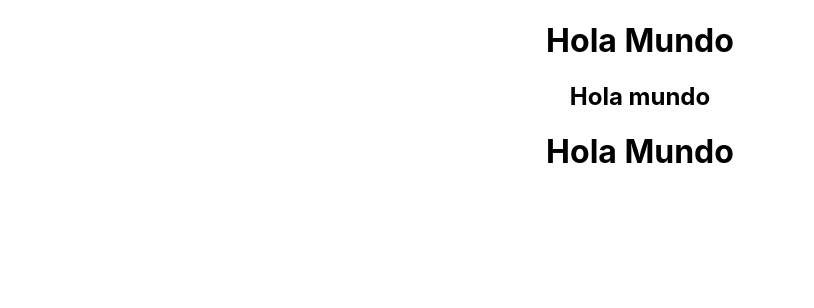
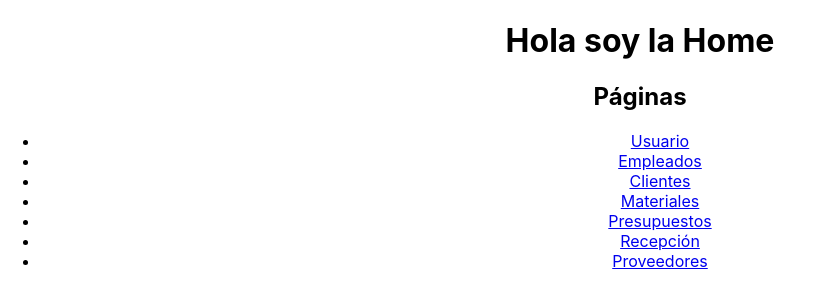
Before and after one commit to emilioQuilodran/electroServiceFront, a React (Create React App) app: page / in a window 1280 px wide. Shown: the top 308 px of the page, without its empty margins (0-814 px from the left). Built offline with nearby package versions, Linux system fonts and the light colour scheme.

Commit message:
Primera estructura

```diff
--- a/package.json
+++ b/package.json
@@ -8,6 +8,7 @@
     "@testing-library/user-event": "^13.5.0",
     "react": "^18.2.0",
     "react-dom": "^18.2.0",
+    "react-router-dom": "^6.4.2",
     "react-scripts": "5.0.1",
     "web-vitals": "^2.1.4"
   },
--- a/src/App.js
+++ b/src/App.js
@@ -1,13 +1,28 @@
 import './App.css';
+import { Route, Routes } from "react-router-dom";
+import Home from './Components/home';
+import User from './Components/user';
+import Client from './Components/client';
+import Employees from './Components/employees';
+import Materials from './Components/materials';
+import Budget from './Components/budget';
+import Reception from './Components/reception';
+import Providers from './Components/providers';
+
 
 const App = () => {
   return (
     <div className="App">
-      <h1>Hola Mundo</h1>
-      <h2>Hola mundo</h2>
-      <div>
-        <h1>Hola Mundo</h1>
-      </div>
+       <Routes>
+          <Route path="/" element={<Home />} />
+          <Route path="/user" element={<User />} />
+          <Route path="/employees" element={<Employees />} />
+          <Route path="/client" element={<Client />} />
+          <Route path="/materials" element={<Materials />} />
+          <Route path="/budget" element={<Budget />} />
+          <Route path="/reception" element={<Reception />} />
+          <Route path="/providers" element={<Providers />} />
+        </Routes>
     </div>
   );
 }
--- /dev/null
+++ b/src/Components/budget.jsx
@@ -0,0 +1,11 @@
+
+const Budget = () => {
+  return (
+    <div>
+      <h1>Hola</h1>
+      <h1>Budget</h1>
+    </div>
+  )
+}
+
+export default Budget
--- /dev/null
+++ b/src/Components/client.jsx
@@ -0,0 +1,11 @@
+
+const Client = () => {
+  return (
+    <div>
+      <h1>Hola</h1>
+      <h1>Client</h1>
+    </div>
+  )
+}
+
+export default Client
--- /dev/null
+++ b/src/Components/employees.jsx
@@ -0,0 +1,11 @@
+
+const Employees = () => {
+  return (
+    <div>
+      <h1>Hola</h1>
+      <h1>Employees</h1>
+    </div>
+  )
+}
+
+export default Employees
--- /dev/null
+++ b/src/Components/home.jsx
@@ -0,0 +1,21 @@
+import { Link } from 'react-router-dom'
+
+const Home = () => {
+  return (
+    <div>
+      <h1>Hola soy la Home</h1>
+      <h2>Páginas</h2>
+      <ul>
+        <li><Link to="/user">Usuario</Link></li>
+        <li><Link to="/employees">Empleados</Link></li>
+        <li><Link to="/client">Clientes</Link></li>
+        <li><Link to="/materials">Materiales</Link></li>
+        <li><Link to="/budget">Presupuestos</Link></li>
+        <li><Link to="/reception">Recepción</Link></li>
+        <li><Link to="/providers">Proveedores</Link></li>
+      </ul>
+    </div>
+  )
+}
+
+export default Home
--- /dev/null
+++ b/src/Components/materials.jsx
@@ -0,0 +1,11 @@
+
+const Materials = () => {
+  return (
+    <div>
+      <h1>Hola</h1>
+      <h1>Materials</h1>
+    </div>
+  )
+}
+
+export default Materials
--- /dev/null
+++ b/src/Components/providers.jsx
@@ -0,0 +1,11 @@
+
+const Porviders = () => {
+  return (
+    <div>
+      <h1>Hola</h1>
+      <h1>Porviders</h1>
+    </div>
+  )
+}
+
+export default Porviders
--- /dev/null
+++ b/src/Components/reception.jsx
@@ -0,0 +1,11 @@
+
+const Reception = () => {
+  return (
+    <div>
+      <h1>Hola</h1>
+      <h1>Reception</h1>
+    </div>
+  )
+}
+
+export default Reception
--- /dev/null
+++ b/src/Components/user.jsx
@@ -0,0 +1,11 @@
+
+const User = () => {
+  return (
+    <div>
+      <h1>Hola</h1>
+      <h1>User</h1>
+    </div>
+  )
+}
+
+export default User
--- a/src/index.js
+++ b/src/index.js
@@ -3,11 +3,14 @@ import ReactDOM from 'react-dom/client';
 import './index.css';
 import App from './App';
 import reportWebVitals from './reportWebVitals';
+import { BrowserRouter } from 'react-router-dom';
 
 const root = ReactDOM.createRoot(document.getElementById('root'));
 root.render(
   <React.StrictMode>
-    <App />
+    <BrowserRouter>
+      <App />
+    </BrowserRouter>
   </React.StrictMode>
 );
 
```
Also changed, not shown: 1 other file (tests, documents, lock files or other folders).
